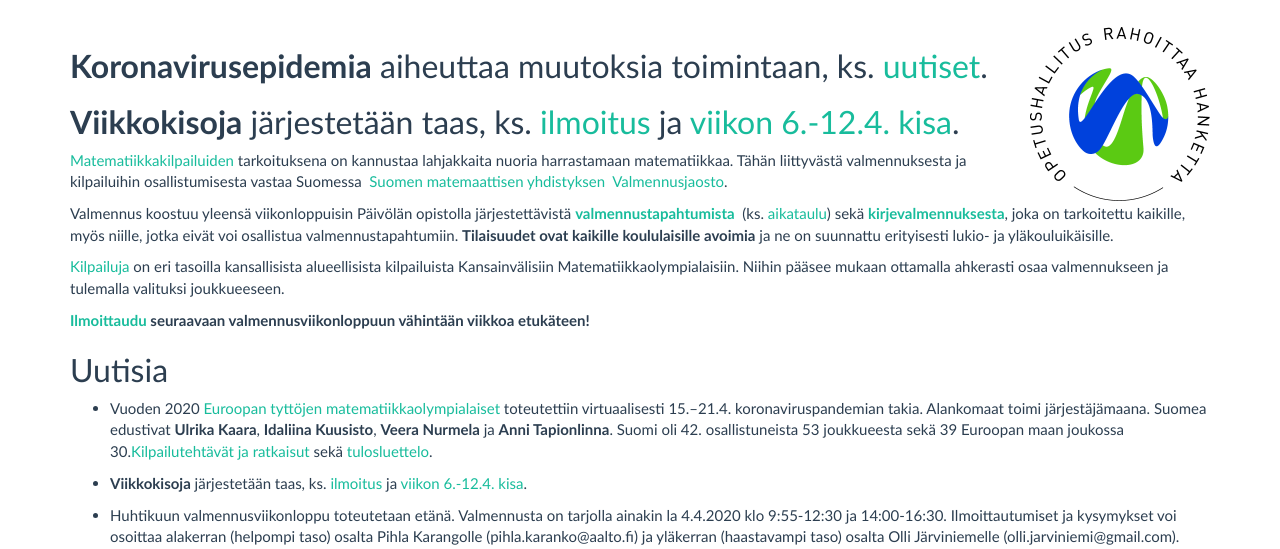
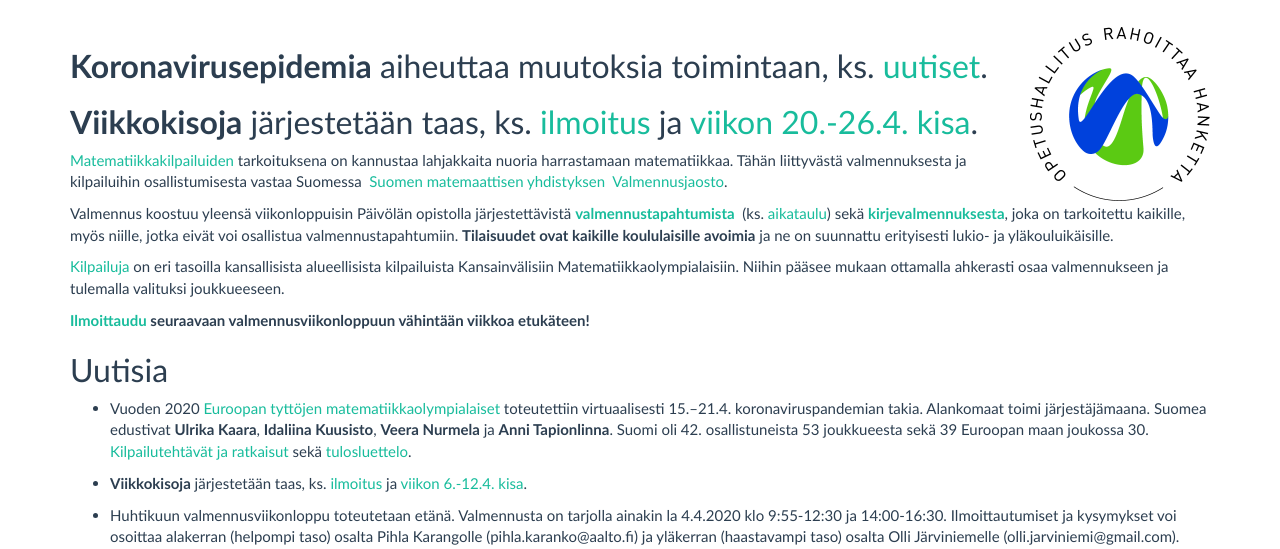
Before and after one commit to matematiikkakilpailut/matematiikkakilpailut.github.io, a Jekyll site: the page built from index.md, in a window 1280 px wide. Shown: the part 241-790 px from the top of the page. Built offline with Jekyll 4.4.1, drawn with Linux system fonts in a browser that asks for light colours.

Commit message:
Update index.md
Välilyönti+tämän viikon viikkokisa

```diff
--- a/index.md
+++ b/index.md
@@ -13,7 +13,7 @@
 
 ## **Koronavirusepidemia** aiheuttaa muutoksia toimintaan, ks. [uutiset](#uutisia).
 
-## **Viikkokisoja** järjestetään taas, ks. [ilmoitus](https://keskustelu.matematiikkakilpailut.fi/t/viikkokisat/322) ja [viikon 6.-12.4. kisa](https://keskustelu.matematiikkakilpailut.fi/t/viikkokisa-6-12-4/323).
+## **Viikkokisoja** järjestetään taas, ks. [ilmoitus](https://keskustelu.matematiikkakilpailut.fi/t/viikkokisat/322) ja [viikon 20.-26.4. kisa](https://keskustelu.matematiikkakilpailut.fi/t/viikkokisa-20-26-4/327).
 
 [Matematiikkakilpailuiden](kilpailut) tarkoituksena on kannustaa
 lahjakkaita nuoria harrastamaan matematiikkaa. Tähän liittyvästä
@@ -41,7 +41,7 @@
 
 ## <a name="uutisia"></a>Uutisia
 
-* Vuoden 2020 [Euroopan tyttöjen matematiikkaolympialaiset](https://egmo2020.nl/) toteutettiin virtuaalisesti 15.&ndash;21.4. koronaviruspandemian takia. Alankomaat toimi järjestäjämaana. Suomea edustivat **Ulrika Kaara**, **Idaliina Kuusisto**, **Veera Nurmela** ja **Anni Tapionlinna**. Suomi oli 42. osallistuneista 53 joukkueesta sekä 39 Euroopan maan joukossa 30.[Kilpailutehtävät ja ratkaisut](https://www.egmo.org/egmos/egmo9/) sekä [tulosluettelo](https://www.egmo.org/egmos/egmo9/scoreboard/).
+* Vuoden 2020 [Euroopan tyttöjen matematiikkaolympialaiset](https://egmo2020.nl/) toteutettiin virtuaalisesti 15.&ndash;21.4. koronaviruspandemian takia. Alankomaat toimi järjestäjämaana. Suomea edustivat **Ulrika Kaara**, **Idaliina Kuusisto**, **Veera Nurmela** ja **Anni Tapionlinna**. Suomi oli 42. osallistuneista 53 joukkueesta sekä 39 Euroopan maan joukossa 30. [Kilpailutehtävät ja ratkaisut](https://www.egmo.org/egmos/egmo9/) sekä [tulosluettelo](https://www.egmo.org/egmos/egmo9/scoreboard/).
 
 * **Viikkokisoja** järjestetään taas, ks. [ilmoitus](https://keskustelu.matematiikkakilpailut.fi/t/viikkokisat/322) ja [viikon 6.-12.4. kisa](https://keskustelu.matematiikkakilpailut.fi/t/viikkokisa-6-12-4/323).
 
```
